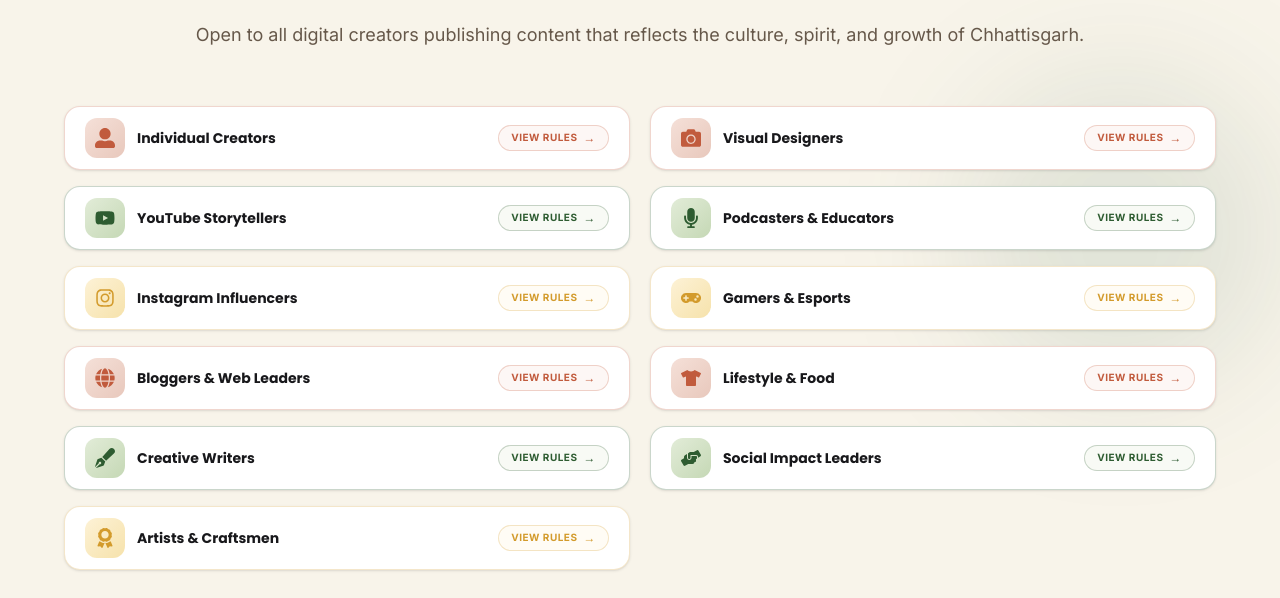
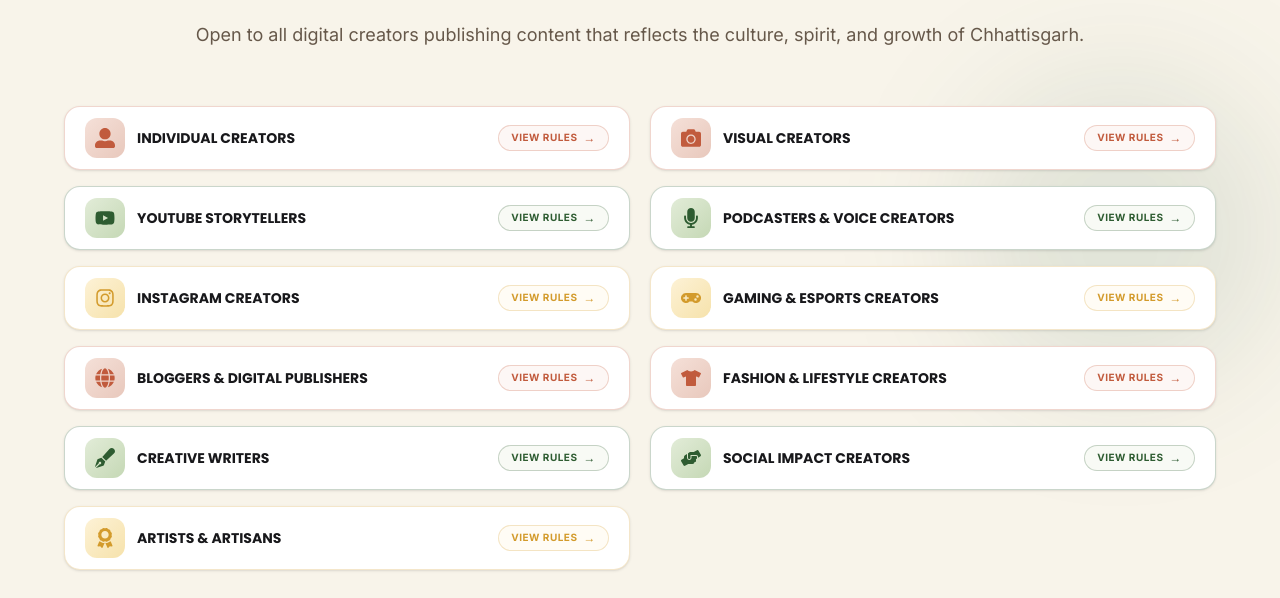
Before and after one commit to KADAMBHAKTI0219/chattisgarh-web, a Next.js app: page / in a window 1280 px wide. Shown: the part 4200-4798 px from the top of the page. Built offline with nearby package versions, Linux system fonts and the light colour scheme; no server answers; a web font is replaced by a local one.

Commit message:
update who can apply

```diff
--- a/src/components/home/WhoCanApplySection.jsx
+++ b/src/components/home/WhoCanApplySection.jsx
@@ -36,70 +36,81 @@ export default function WhoCanApplySection() {
 
   const candidates = [
     {
+      number: "01.",
       icon: FaUserAlt,
       c1: "#F5E0D8", c2: "#E8C8BC", accent: "#C15B3D",
-      title: "Individual Creators",
-      desc: "Solo content makers publishing native audio, video, or graphics."
+      title: "INDIVIDUAL CREATORS",
+      desc: "Independent creators sharing original stories through videos, photos, blogs, podcasts, or digital art that inspire, educate, or entertain audiences."
     },
     {
+      number: "02.",
       icon: FaYoutube,
       c1: "#E2ECD8", c2: "#C5D8B5", accent: "#2E5C31",
-      title: "YouTube Storytellers",
-      desc: "Channels generating long-form vlogs, reviews, or educational tutorials."
+      title: "YOUTUBE STORYTELLERS",
+      desc: "Creators producing engaging long-form videos, documentaries, educational content, travel films, reviews, and meaningful visual storytelling."
     },
     {
+      number: "03.",
       icon: FaInstagram,
       c1: "#FDF2D6", c2: "#F6E2AB", accent: "#D39B2C",
-      title: "Instagram Influencers",
-      desc: "Active handles producing reels, cultural fashion, and micro-vlogs."
+      title: "INSTAGRAM CREATORS",
+      desc: "Digital creators using Reels, carousels, and visual content to celebrate culture, lifestyle, fashion, travel, food, and everyday inspiration."
     },
     {
+      number: "04.",
       icon: FaGlobe,
       c1: "#F5E0D8", c2: "#E8C8BC", accent: "#C15B3D",
-      title: "Bloggers & Web Leaders",
-      desc: "Website developers, tech writers, and independent newsletter writers."
+      title: "BLOGGERS & DIGITAL PUBLISHERS",
+      desc: "Writers, bloggers, website publishers, newsletter creators, and independent media voices shaping conversations through original digital content."
     },
     {
+      number: "05.",
       icon: FaPenFancy,
       c1: "#E2ECD8", c2: "#C5D8B5", accent: "#2E5C31",
-      title: "Creative Writers",
-      desc: "Poets, short story writers, and digital scriptwriters writing in local languages."
+      title: "CREATIVE WRITERS",
+      desc: "Storytellers, poets, scriptwriters, copywriters, and authors creating impactful narratives in English, Hindi, Chhattisgarhi, and regional languages."
     },
     {
+      number: "06.",
       icon: FaAward,
       c1: "#FDF2D6", c2: "#F6E2AB", accent: "#D39B2C",
-      title: "Artists & Craftsmen",
-      desc: "Promoters of state heritage, traditional painting, metal, or wood crafts."
+      title: "ARTISTS & ARTISANS",
+      desc: "Creators preserving Chhattisgarh’s artistic heritage through tribal art, handicrafts, sculptures, paintings, textiles, folk traditions, and indigenous craftsmanship."
     },
     {
+      number: "07.",
       icon: FaCamera,
       c1: "#F5E0D8", c2: "#E8C8BC", accent: "#C15B3D",
-      title: "Visual Designers",
-      desc: "Digital painters, photographers, UI designers, and animators."
+      title: "VISUAL CREATORS",
+      desc: "Photographers, filmmakers, graphic designers, illustrators, animators, UI/UX designers, and digital artists shaping visual experiences."
     },
     {
+      number: "08.",
       icon: FaMicrophone,
       c1: "#E2ECD8", c2: "#C5D8B5", accent: "#2E5C31",
-      title: "Podcasters & Educators",
-      desc: "Voice artists, podcast hosts, and digital educators creating civic content."
+      title: "PODCASTERS & VOICE CREATORS",
+      desc: "Podcast hosts, interviewers, commentators, educators, and audio storytellers creating engaging conversations that inform and inspire."
     },
     {
+      number: "09.",
       icon: FaGamepad,
       c1: "#FDF2D6", c2: "#F6E2AB", accent: "#D39B2C",
-      title: "Gamers & Esports",
-      desc: "Streamers and gaming creators highlighting digital sports culture."
+      title: "GAMING & ESPORTS CREATORS",
+      desc: "Gaming streamers, esports athletes, gaming educators, reviewers, and content creators building communities through interactive entertainment."
     },
     {
+      number: "10.",
       icon: FaTshirt,
       c1: "#F5E0D8", c2: "#E8C8BC", accent: "#C15B3D",
-      title: "Lifestyle & Food",
-      desc: "Culinary creators, traditional food vloggers, and lifestyle curators."
+      title: "FASHION & LIFESTYLE CREATORS",
+      desc: "Fashion stylists, textile designers, beauty creators, handloom promoters, and lifestyle influencers celebrating creativity with a local identity."
     },
     {
+      number: "11.",
       icon: FaHandsHelping,
       c1: "#E2ECD8", c2: "#C5D8B5", accent: "#2E5C31",
-      title: "Social Impact Leaders",
-      desc: "Community workers and creators advocating for social change."
+      title: "SOCIAL IMPACT CREATORS",
+      desc: "Creators driving positive change through awareness, sustainability, education, public welfare, environmental initiatives, and community development."
     }
   ].map((cand, i) => ({ ...cand, idx: i }));
 
@@ -249,8 +260,8 @@ export default function WhoCanApplySection() {
 
               {activeCandidate && (
                 <div className="p-4 rounded-2xl bg-[#21593D]/10 border border-[#21593D]/25 flex items-center gap-3">
-                  <span className="font-poppins font-bold text-xs sm:text-sm text-[#21593D]">
-                    Selected Category: <span className="text-[#C45A32]">{t(activeCandidate.title)}</span> — {t(activeCandidate.desc)}
+                  <span className="font-inter font-semibold text-xs sm:text-sm text-[#21593D] leading-relaxed">
+                    Selected Category: <strong className="text-[#C45A32] font-extrabold">{activeCandidate.number} {t(activeCandidate.title)}</strong> — {t(activeCandidate.desc)}
                   </span>
                 </div>
               )}
```
